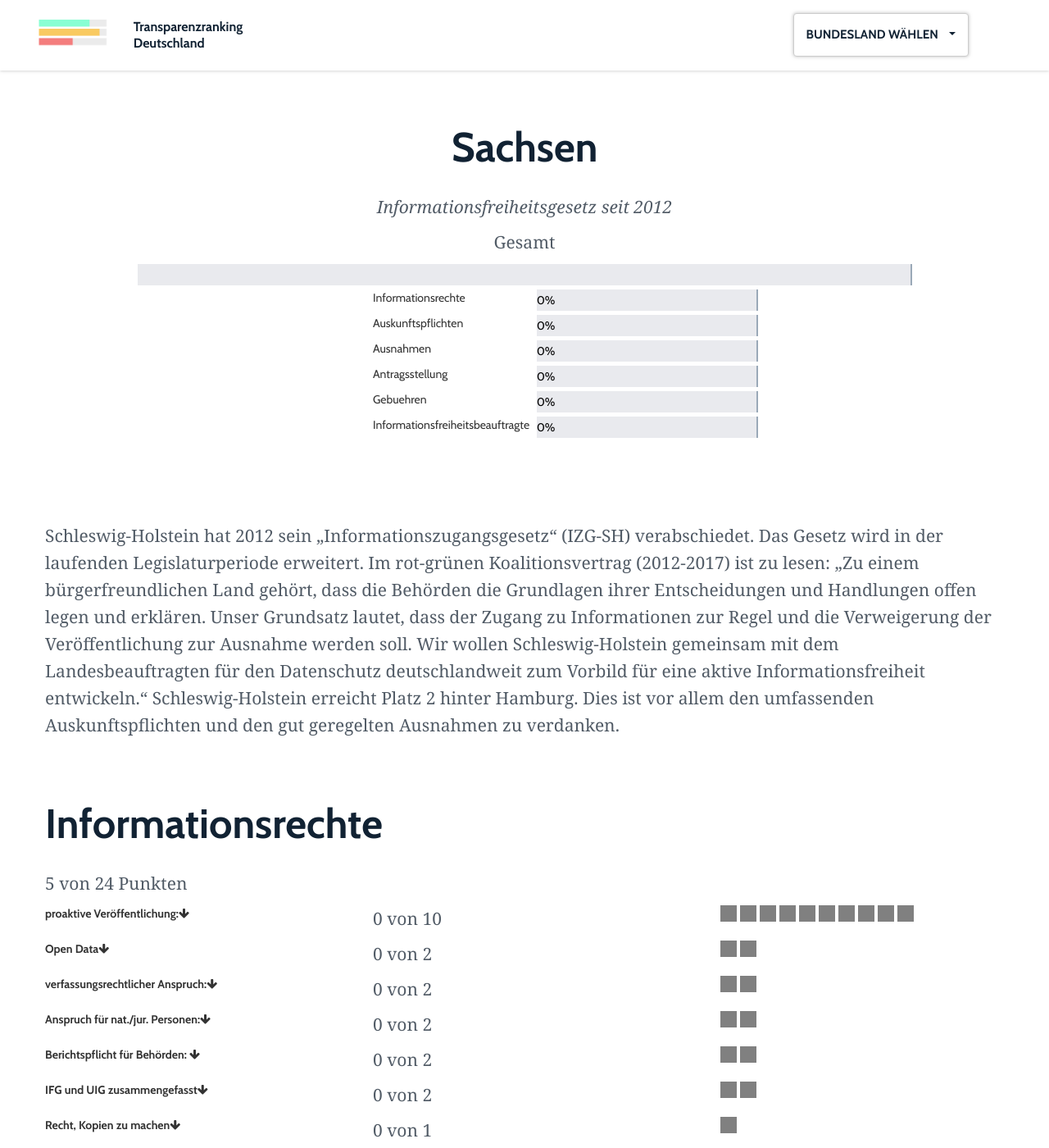
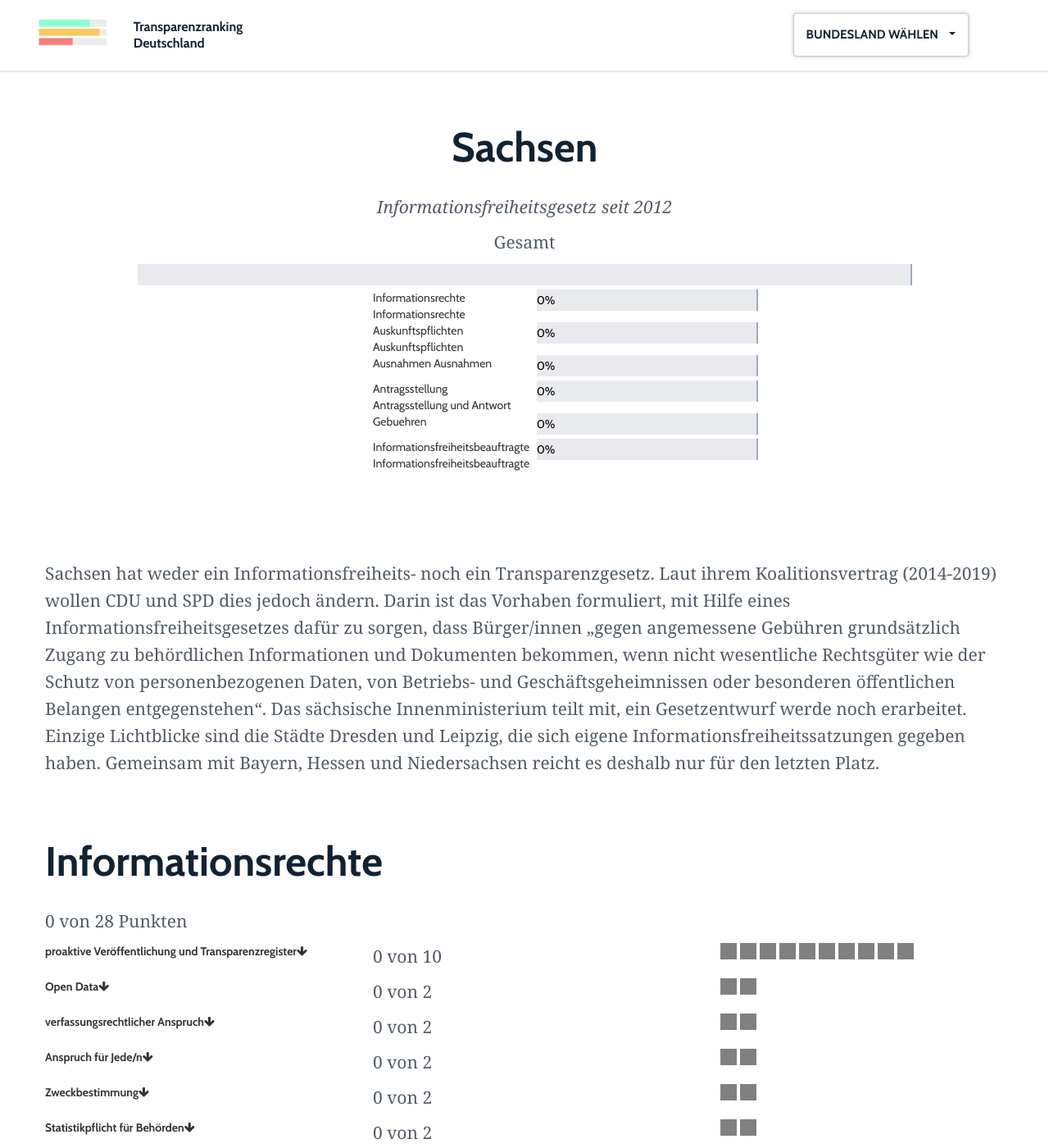
Before and after one commit to okfde/transparenzranking.de, a Jekyll site: the page built from _states/sachsen.md, in a window 1280 px wide and 1400 px high. Shown: the whole window at 82% size. Built offline with Jekyll 4.4.1, drawn with Linux system fonts in a browser that asks for light colours; nearby versions of some CDN libraries; library files that are not in the unit come from our copies; some of the changed text lies outside the part shown.

Commit message:
update indicatior vis
use json data instead of jekyll

```diff
--- a/_layouts/state.html
+++ b/_layouts/state.html
@@ -20,51 +20,77 @@ layout: default
                 <div class="row" ng-repeat="cat in data_cat track by $index">
                     <div class="col-md-2 col-md-offset-4">
                         {{cat.name}}
+                        {{cat_names[cat.name]}}
                     </div>
                     <div class="col-md-3 text-center">
-                        <bar value="cat.points" max="cat.max" color="cat_color[$index]" label="cat.value + '%'"></bar>
+                        <bar value="cat.points" max="cat.max" color="cat_colors[cat.name]" label="cat.value + '%'"></bar>
                     </div>
                 </div>
             </div>
             {% endraw %}
             <div class="row">
                 <div class="col-md-12">
-                    <p>Schleswig-Holstein hat 2012 sein „Informationszugangsgesetz“ (IZG-SH) verabschiedet. Das Gesetz wird in der laufenden Legislaturperiode erweitert. Im rot-grünen Koalitionsvertrag (2012-2017) ist zu lesen: „Zu einem bürgerfreundlichen Land gehört, dass die Behörden die Grundlagen ihrer Entscheidungen und Handlungen offen legen und erklären. Unser Grundsatz lautet, dass der Zugang zu Informationen zur Regel und die Verweigerung der Veröffentlichung zur Ausnahme werden soll. Wir wollen Schleswig-Holstein gemeinsam mit dem Landesbeauftragten für den Datenschutz deutschlandweit zum Vorbild für eine aktive Informationsfreiheit entwickeln.“
-                        Schleswig-Holstein erreicht Platz 2 hinter Hamburg. Dies ist vor allem den umfassenden Auskunftspflichten und den gut geregelten Ausnahmen zu verdanken.</p>
+                    <p>{{ content }}</p>
                 </div>
             </div>
-            <div class="row">
+            {% raw %}
+            <div class="row" ng-repeat="(category, indicators) in stateData">
                 <div class="col-md-12">
-                    {% for category in page.categories %}
-                        {% if category.name %}
-                            <h1>{{category.name}}</h1>
-                            <p>{{category.punkte}} von {{category.maximalpunkte}} Punkten</p>
-                            {% for indicator in category.indicators %}
-                                <div class="row">
+
+                    <h1>{{cat_names[category]}}</h1>
+                    <p>{{_.sumBy(indicators, 'erreichte_punkte')}} von {{_.sumBy(indicators, 'maximalpunkte')}} Punkten</p>
+                    <div class="row" ng-repeat="indicator in indicators">
                         <div class="col-md-4">
                             <dt>{{indicator.bezeichnung}}<span class="acc-indicator fa fa-arrow-down"></span></dt>
                             <dd>{{indicator.hintergrund}}</dd>
+                            <dd>{{indicator.erklaerung}}</dd>
                         </div>
                         <div class="col-md-4">
                             <p>{{indicator.erreichte_punkte}} von {{indicator.maximalpunkte}}</p>
                         </div>
                         <div class="col-md-4">
                             <svg height="20">
-                                            {% for i in (1..indicator.erreichte_punkte) %}
-                                                <rect width="20" height="20" x="{{i | times: 24 }}" fill="{{category.color}}"></rect>
-                                            {% endfor %}
+                                <g>
+                                    <rect width="20" height="20" ng-attr-x="{{i * 24 }}" fill="{{cat_colors[category]}}" ng-repeat="i in _.range(1, indicator.erreichte_punkte + 1) track by $index"></rect>
+                                </g>
+                                <g ng-repeat="i in _.range(indicator.erreichte_punkte, indicator.maximalpunkte)">
+                                    <rect width="20" height="20" ng-attr-x="{{(i + 1) * 24 }}" fill="grey"></rect>
+                                </g>
 
-                                            {% assign maximalpunkte=indicator.maximalpunkte | minus: 1 %}
-
-                                            {% for i in (indicator.erreichte_punkte..maximalpunkte) %}
-                                                <rect width="20" height="20" x="{{i |plus: 1 | times: 24 }}" fill="grey"></rect>
-                                            {% endfor %}
                             </svg>
                         </div>
                     </div>
-                            {% endfor %}
-                        {% endif %}
-                        {% endfor %}
+                {% endraw %}
+                    <!--{% for category in page.categories %}-->
+                        <!--{% if category.name %}-->
+                            <!--<h1>{{category.name}}</h1>-->
+                            <!--<p>{{category.punkte}} von {{category.maximalpunkte}} Punkten</p>-->
+                            <!--{% for indicator in category.indicators %}-->
+                                <!--<div class="row">-->
+                                    <!--<div class="col-md-4">-->
+                                        <!--<dt>{{indicator.bezeichnung}}<span class="acc-indicator fa fa-arrow-down"></span></dt>-->
+                                        <!--<dd>{{indicator.hintergrund}}</dd>-->
+                                    <!--</div>-->
+                                    <!--<div class="col-md-4">-->
+                                        <!--<p>{{indicator.erreichte_punkte}} von {{indicator.maximalpunkte}}</p>-->
+                                    <!--</div>-->
+                                    <!--<div class="col-md-4">-->
+                                        <!--<svg height="20">-->
+                                            <!--{% for i in (1..indicator.erreichte_punkte) %}-->
+                                                <!--<rect width="20" height="20" x="{{i | times: 24 }}" fill="{{category.color}}"></rect>-->
+                                            <!--{% endfor %}-->
+
+                                            <!--{% assign maximalpunkte=indicator.maximalpunkte | minus: 1 %}-->
+
+                                            <!--{% for i in (indicator.erreichte_punkte..maximalpunkte) %}-->
+                                                <!--<rect width="20" height="20" x="{{i |plus: 1 | times: 24 }}" fill="grey"></rect>-->
+                                            <!--{% endfor %}-->
+                                        <!--</svg>-->
+                                    <!--</div>-->
+                                <!--</div>-->
+                            <!--{% endfor %}-->
+                        <!--{% endif %}-->
+                    <!--{% endfor %}-->
 
                 </div>
                 <div class="ende"></div>
```
Lines whose indentation alone changed are shown as unchanged.
